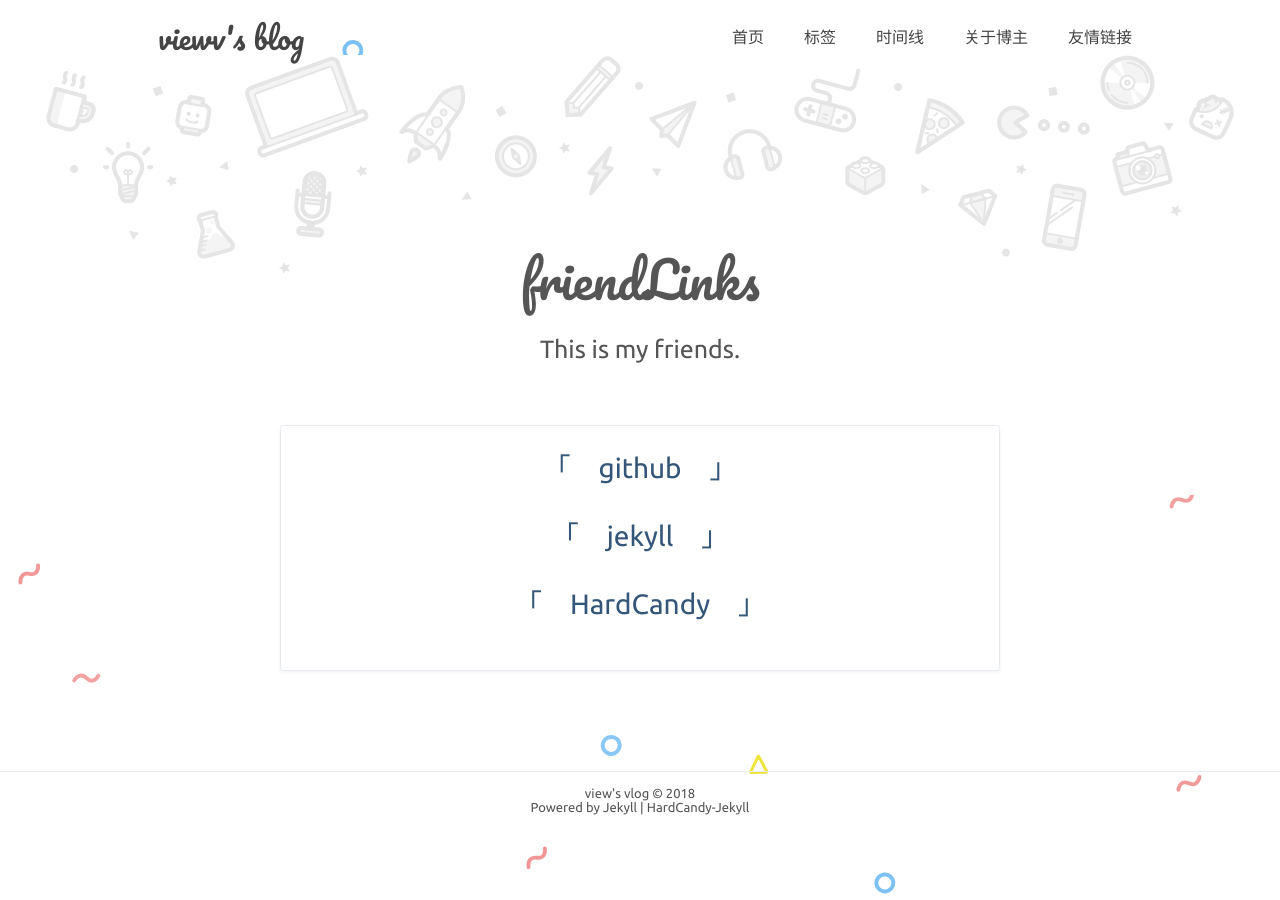
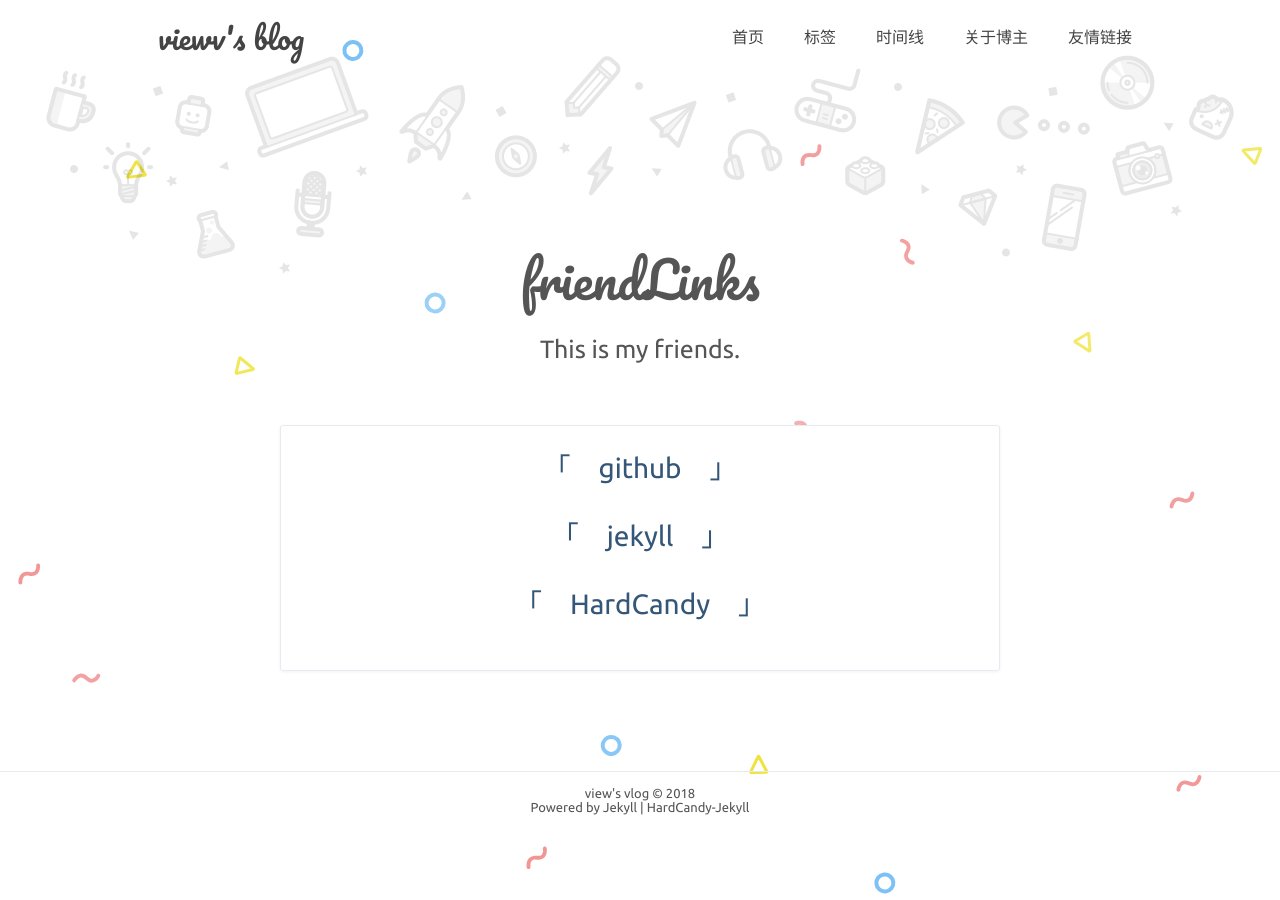
Before and after one commit to viewv/viewv.github.io, a Jekyll site: the page built from friendLink.html, in a window 1280 px wide. Built offline with Jekyll 4.4.1, drawn with Linux system fonts in a browser that asks for light colours; comment, search, counter and statistics services are not loaded.

Commit message:
change stylr

```diff
--- a/assets/css/style.css
+++ b/assets/css/style.css
@@ -136,7 +136,7 @@
   /*border-bottom: 1px solid #e7eaf1;*/
   position: relative;
   z-index: -1;
-  background-color: white;
+  /* background-color: white; */
 }
 
 .top svg {
```
